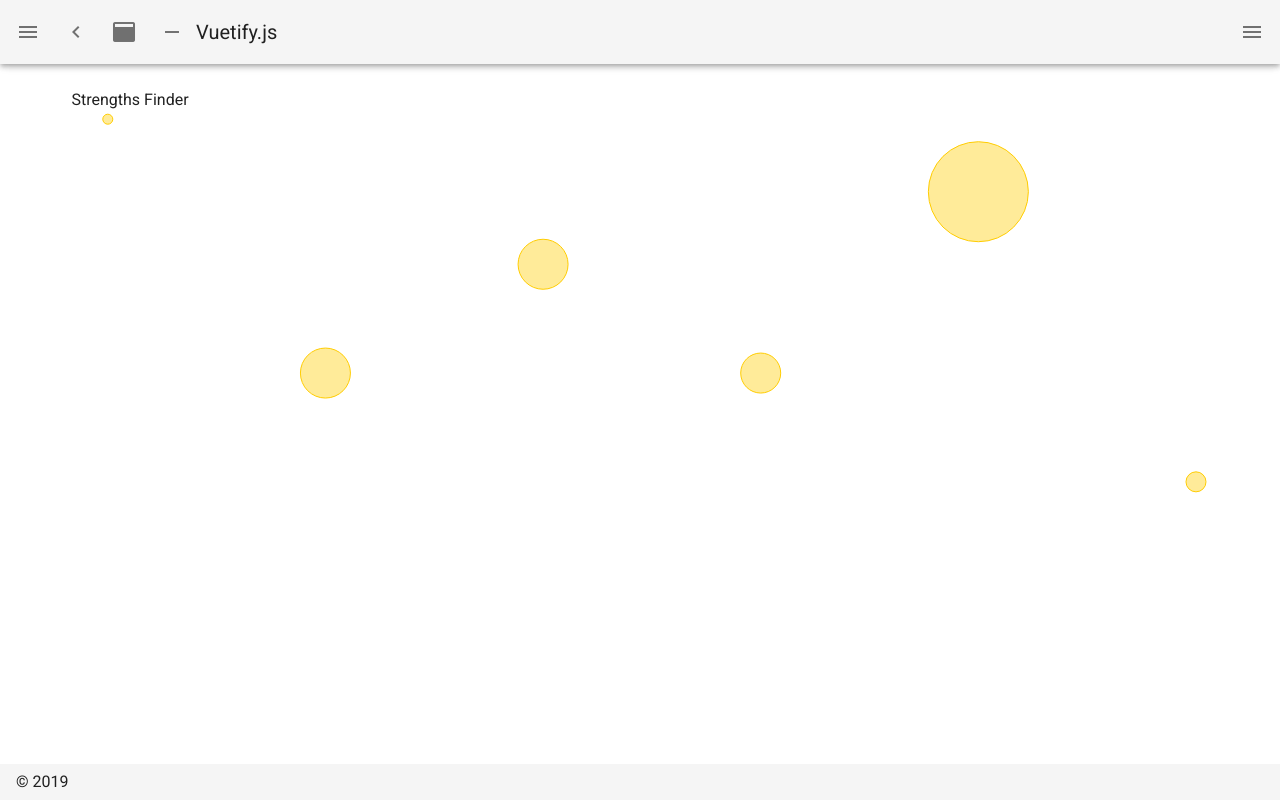
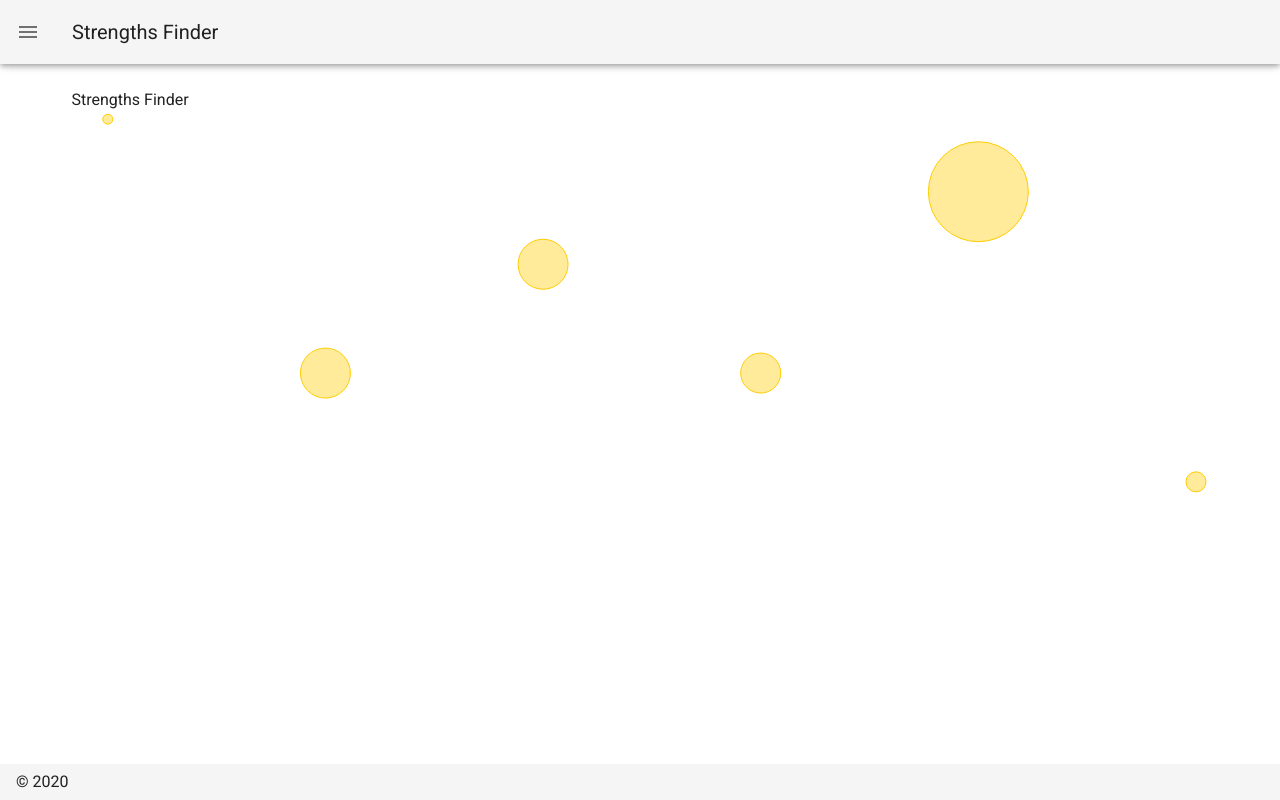
Before and after one commit to torish14/nuxt-portfolio, a Nuxt app: page / in a window 1280 px wide. Built offline with nearby package versions, Linux system fonts and the light colour scheme.

Commit message:
delete extra icons and add new icons

```diff
--- a/app/layouts/default.vue
+++ b/app/layouts/default.vue
@@ -30,32 +30,9 @@
       app
     >
       <v-app-bar-nav-icon @click.stop="drawer = !drawer" />
-      <v-btn
-        @click.stop="miniVariant = !miniVariant"
-        icon
-      >
-        <v-icon>mdi-{{ `chevron-${miniVariant ? 'right' : 'left'}` }}</v-icon>
-      </v-btn>
-      <v-btn
-        @click.stop="clipped = !clipped"
-        icon
-      >
-        <v-icon>mdi-application</v-icon>
-      </v-btn>
-      <v-btn
-        @click.stop="fixed = !fixed"
-        icon
-      >
-        <v-icon>mdi-minus</v-icon>
-      </v-btn>
+
       <v-toolbar-title v-text="title" />
       <v-spacer />
-      <v-btn
-        @click.stop="rightDrawer = !rightDrawer"
-        icon
-      >
-        <v-icon>mdi-menu</v-icon>
-      </v-btn>
     </v-app-bar>
     <v-content>
       <v-container>
@@ -83,7 +60,7 @@
       :fixed="fixed"
       app
     >
-      <span>&copy; 2019</span>
+      <span>&copy; 2020</span>
     </v-footer>
   </v-app>
 </template>
@@ -97,20 +74,20 @@ export default {
       fixed: false,
       items: [
         {
-          icon: 'mdi-apps',
+          icon: 'mdi-human',
           title: 'Welcome',
           to: '/'
         },
         {
-          icon: 'mdi-chart-bubble',
-          title: 'Inspire',
-          to: '/inspire'
+          icon: 'mdi-alien-outline',
+          title: 'About',
+          to: '/about'
         }
       ],
       miniVariant: false,
       right: true,
       rightDrawer: false,
-      title: 'Vuetify.js'
+      title: 'Strengths Finder'
     }
   }
 }
```
